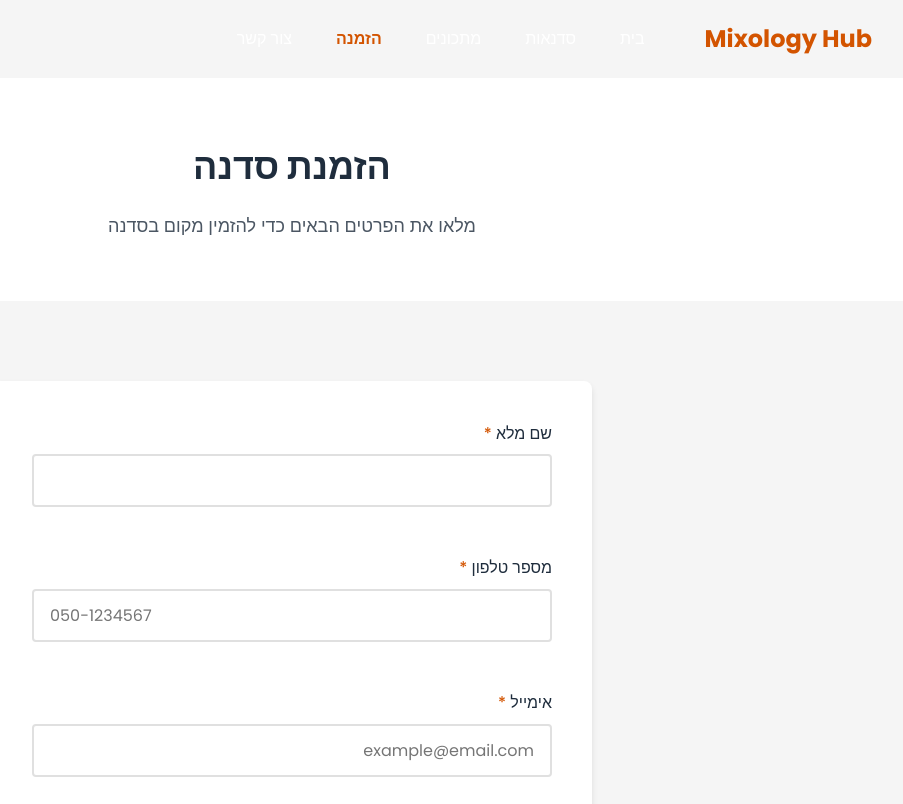
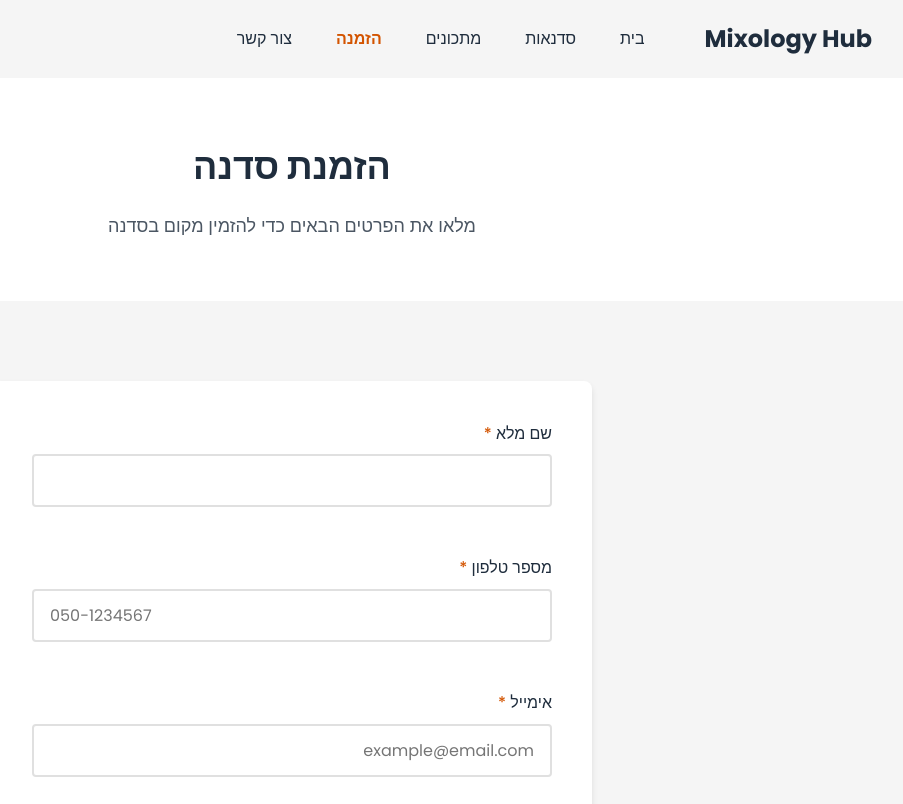
Before and after one commit to RoyiKatz1/bgu-web-course, a plain HTML site: page pages/book.html in a window 1280 px wide. Shown: the top 804 px of the page, without its empty margins (348-1251 px from the left). Drawn offline with Linux system fonts and the light colour scheme.

Commit message:
updated navbar colors

```diff
--- a/css/home.css
+++ b/css/home.css
@@ -9,22 +9,22 @@
 }
 
 .logo h1 {
-    color: var(--white);
+    color: var(--accent-color) !important;
     text-shadow: 0 2px 4px rgba(0, 0, 0, 0.3);
 }
 
 .nav__link {
-    color: var(--white);
+    color: var(--white) !important;
     text-shadow: 0 1px 2px rgba(0, 0, 0, 0.3);
 }
 
 .nav__link:hover {
-    color: var(--accent-color);
+    color: var(--accent-color) !important;
     text-shadow: 0 1px 2px rgba(0, 0, 0, 0.5);
 }
 
 .nav__link--active {
-    color: var(--accent-color);
+    color: var(--accent-color) !important;
     text-shadow: 0 1px 2px rgba(0, 0, 0, 0.5);
 }
 
--- a/css/style.css
+++ b/css/style.css
@@ -53,7 +53,6 @@ body {
     display: flex;
     gap: 48px;
     align-items: center;
-    /* justify-content: space-between; */
     color: var(--white);
 }
 
@@ -61,7 +60,7 @@ body {
     margin: 0;
     font-size: 24px;
     font-weight: 700;
-    color: var(--accent-color);
+    color: var(--primary-color);
 }
 
 .nav__list {
@@ -73,7 +72,7 @@ body {
 }
 
 .nav__link {
-    color: var(--white);
+    color: var(--primary-color);
     text-decoration: none;
     font-size: 16px;
     font-weight: 500;
```
